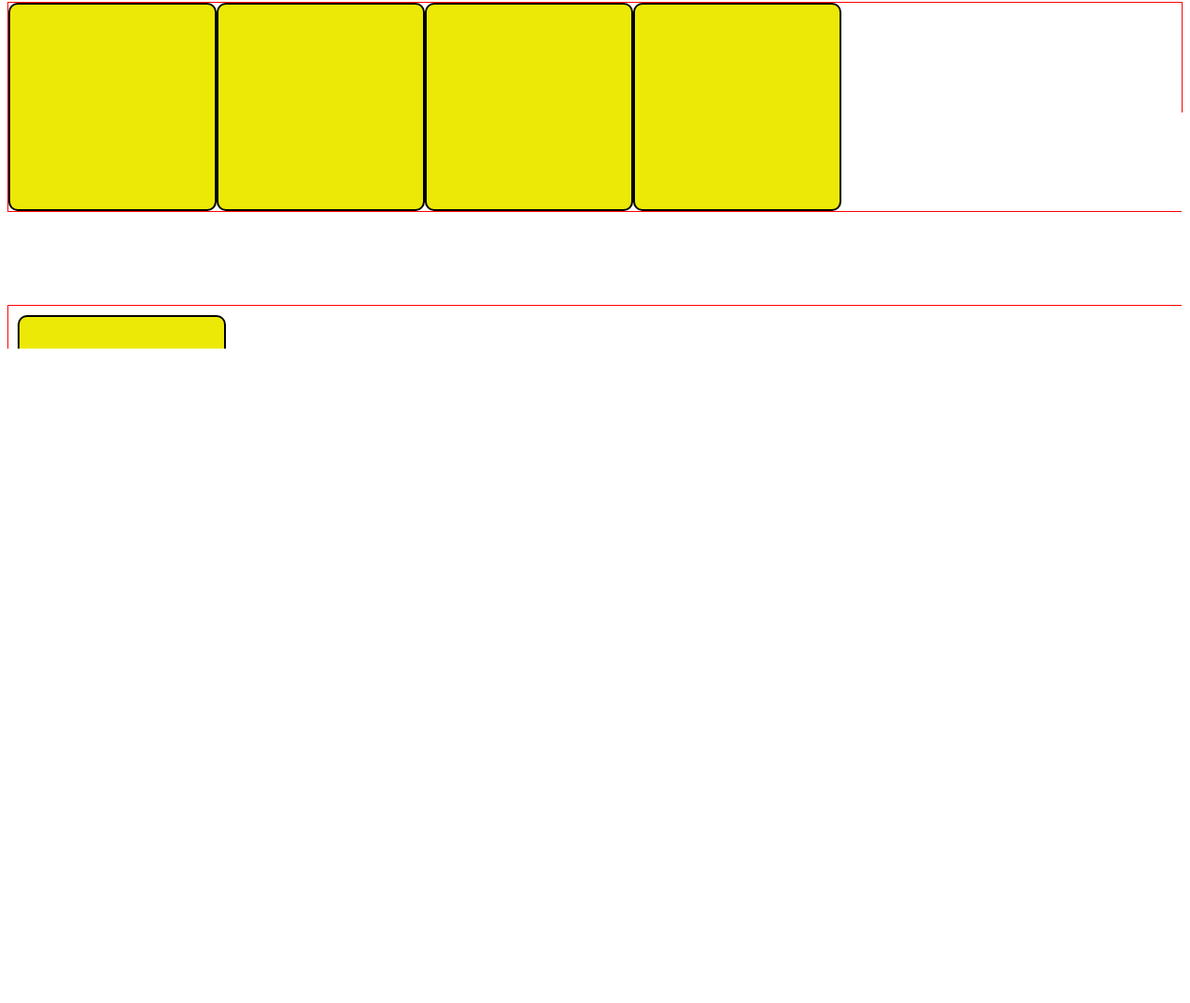
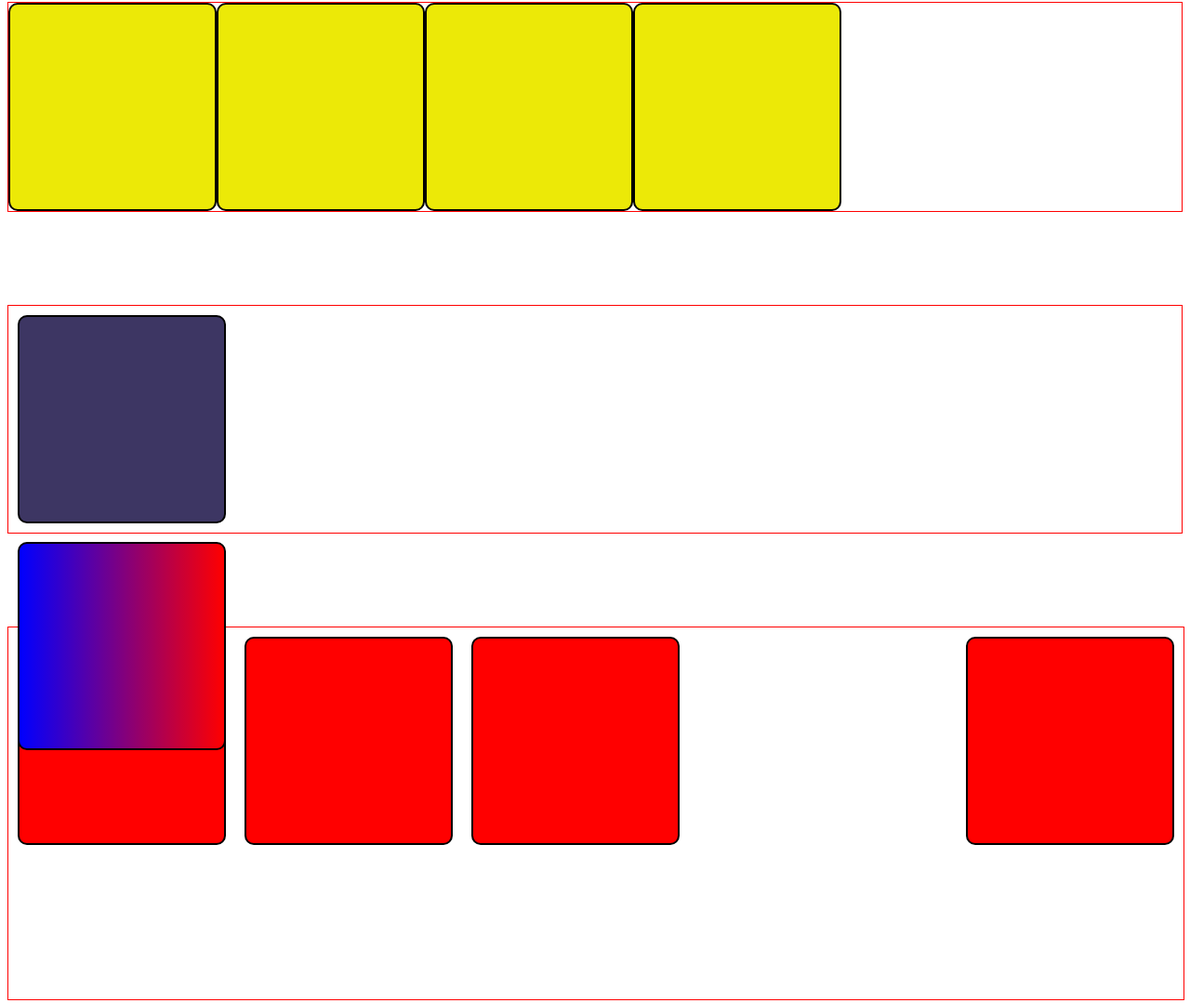
Before and after one commit to Rulolokote11/Formularios_IDAI, a plain HTML site: page Colores-Posicionamiento.html in a window 1280 px wide. Shown: the part 1404-2483 px from the top of the page at 93% size. Drawn offline with Linux system fonts and the light colour scheme.

Commit message:
Posicionamiento

```diff
--- a/Colores-Posicionamiento.html
+++ b/Colores-Posicionamiento.html
@@ -27,9 +27,6 @@
         .tabla div{
             display: table-cell;
         }
-        .relativo div{
-
-        }
 
         #clavecolor{
             background-color: #58DB88;
@@ -50,6 +47,7 @@
             margin: 10px;
         }
         #clasehls{
+            position: relative;
             background-color: hsl(250deg, 30%, 30%);
             width: 200px;
             height: 200px;
@@ -59,6 +57,7 @@
             margin: 10px;
         }
         #clasedegl{
+            position: absolute;
             background: linear-gradient(90deg,blue,red);
             width: 200px;
             height: 200px;
@@ -68,6 +67,9 @@
             margin: 10px;
         }
         #clasedegr{
+            position: fixed;
+            right: 100px;
+            top: 200px;
             background: radial-gradient(rgb(153, 0, 0),rgb(241, 6, 190),rgb(111, 0, 175),rgb(4, 1, 168));
             width: 200px;
             height: 200px;
@@ -84,6 +86,17 @@
             border: 2px solid black;
             padding: 10px;
             margin: 10px;
+        }
+
+        .flotante{
+            height: 400px;
+            width: 100%;
+        }
+        .flotante div{
+            float: left;
+        }
+        .flotante div:nth-child(2){
+               float: right;
         }
     </style>
 </head>
@@ -107,19 +120,15 @@
         <div id="clavecolorrgb"></div>
     </article>
     <article>
-        <div id="clavecolorrgb"></div>
          <div id="clasehls"></div>
          <div id="clasedegl"></div>
+         <div id="clasedegr"></div>
     </article>
-    <br>
-    <div id="clasedegr"></div>
-    <br>
-    <div id="clasetrans"></div>
-    <br>
-    <div id="mi-div"></div>
-    <br>
-    <div></div>
-    <br>
-
+    <article class="flotante">
+        <div id="mi-div"></div>
+        <div id="mi-div"></div>
+        <div id="mi-div"></div>
+        <div id="mi-div"></div>
+    </article>
 </body>
 </html>
```
